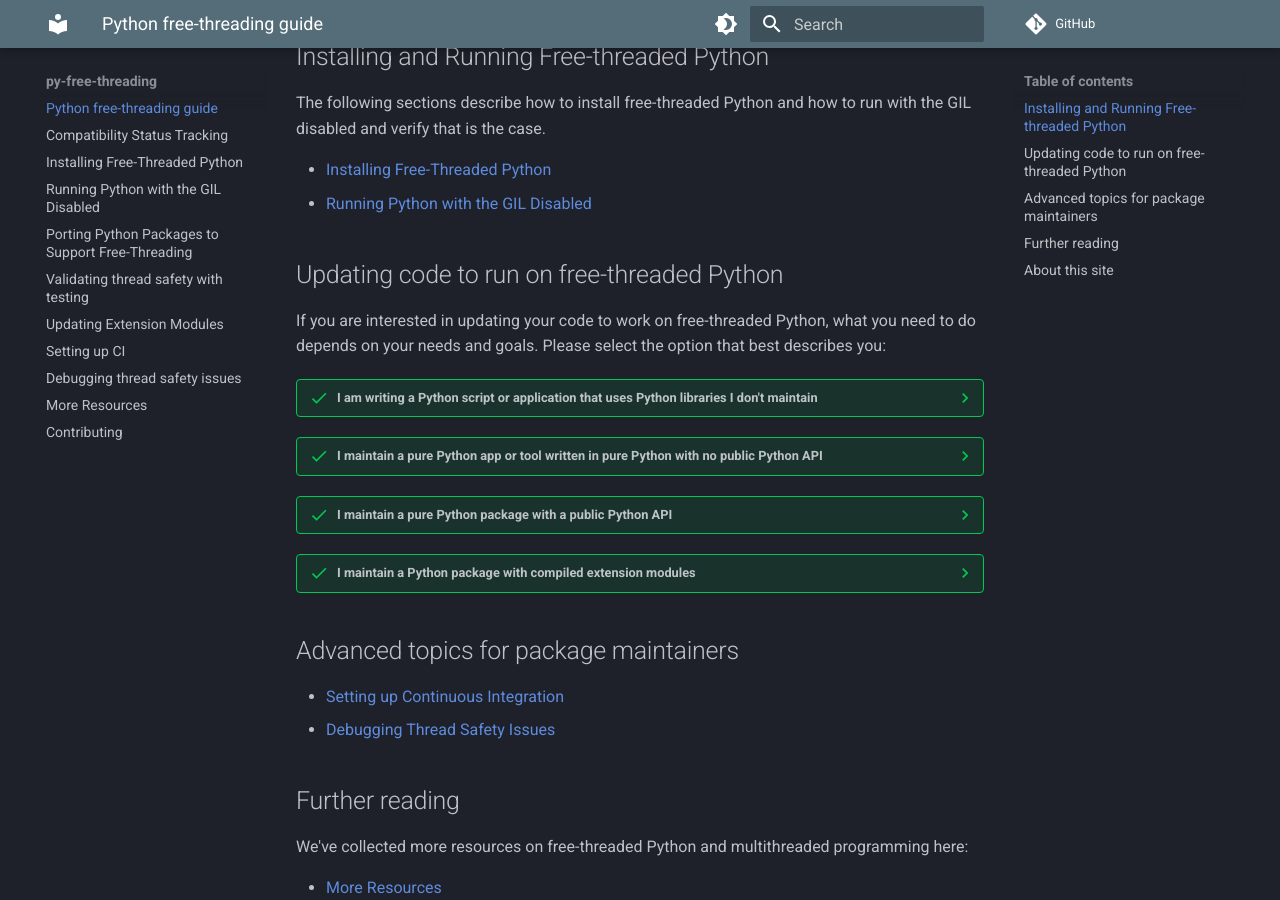
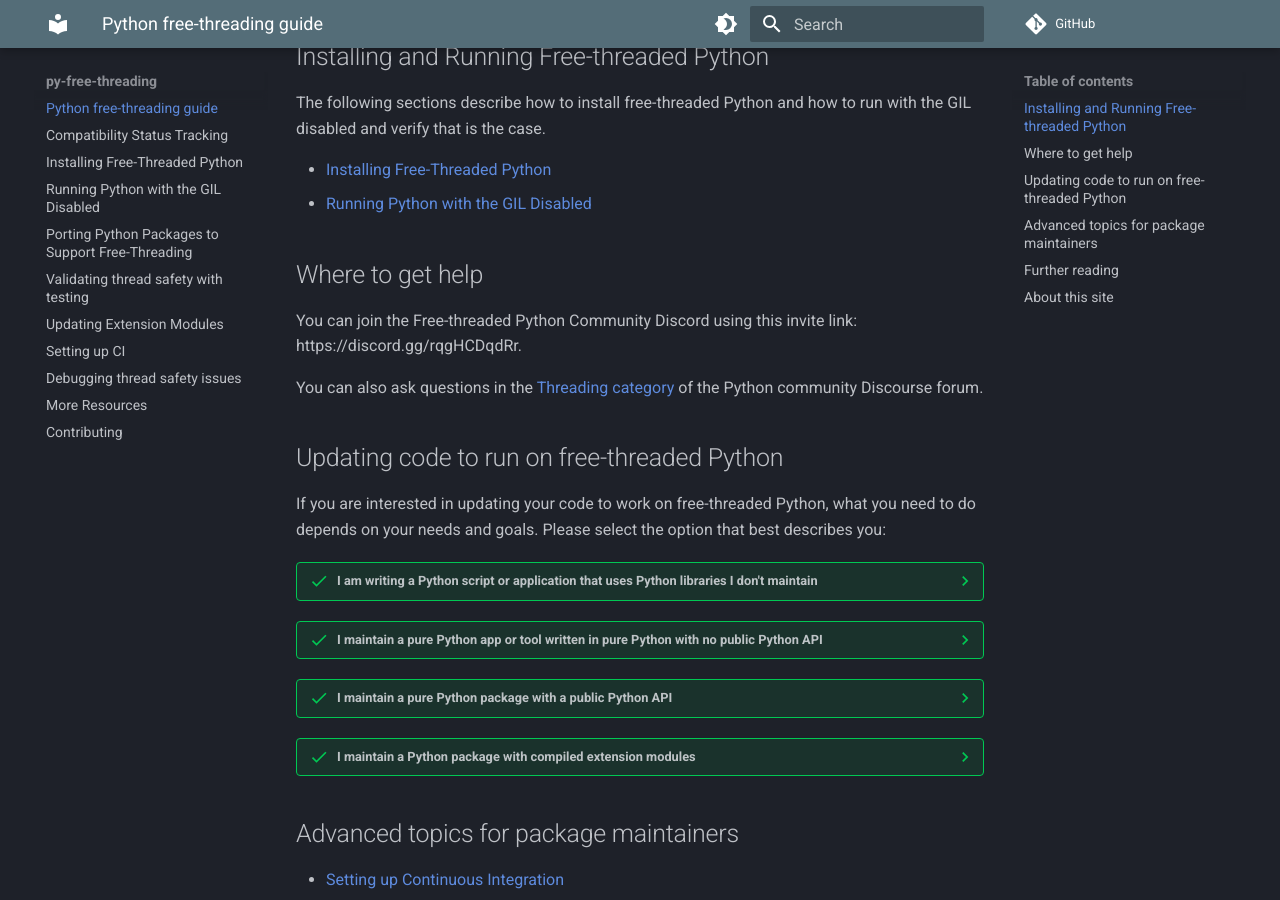
Before and after one commit to Quansight-Labs/free-threaded-compatibility, an MkDocs documentation site: the page built from docs/index.md, in a window 1280 px wide and 900 px high, scrolled down 526 px. Built offline with MkDocs 1.6.1 and Material for MkDocs 9.7.7, drawn with Linux system fonts in a browser that asks for light colours; emoji names are drawn with the system emoji font; comment, search, counter and statistics services are not loaded.

Commit message:
add top-level 'where to get help' section with community links

```diff
--- a/docs/index.md
+++ b/docs/index.md
@@ -29,6 +29,15 @@
 
 - [Installing Free-Threaded Python](installing_cpython.md)
 - [Running Python with the GIL Disabled](running-gil-disabled.md)
+
+## Where to get help
+
+You can join the Free-threaded Python Community Discord using this invite link:
+https://discord.gg/rqgHCDqdRr.
+
+You can also ask questions in the [Threading
+category](https://discuss.python.org/c/threading/38) of the Python community
+Discourse forum.
 
 ## Updating code to run on free-threaded Python
 
```
